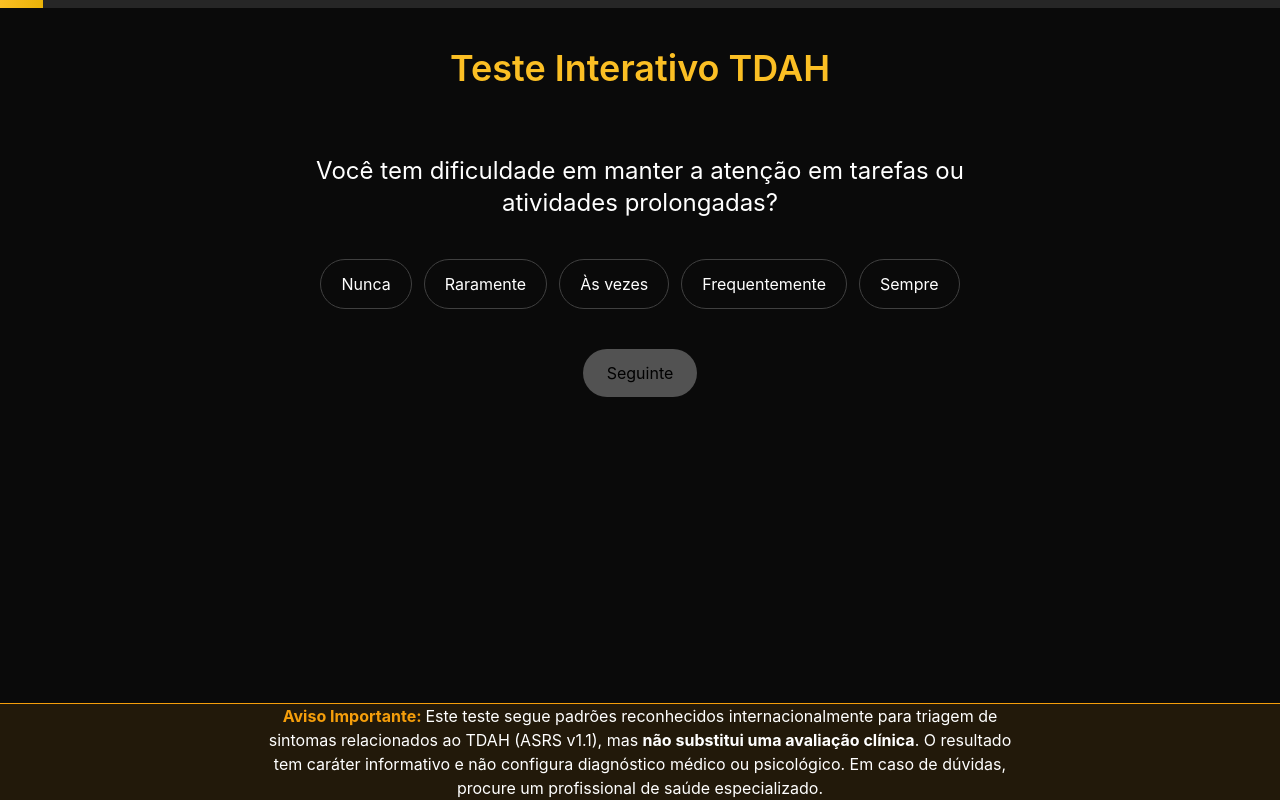
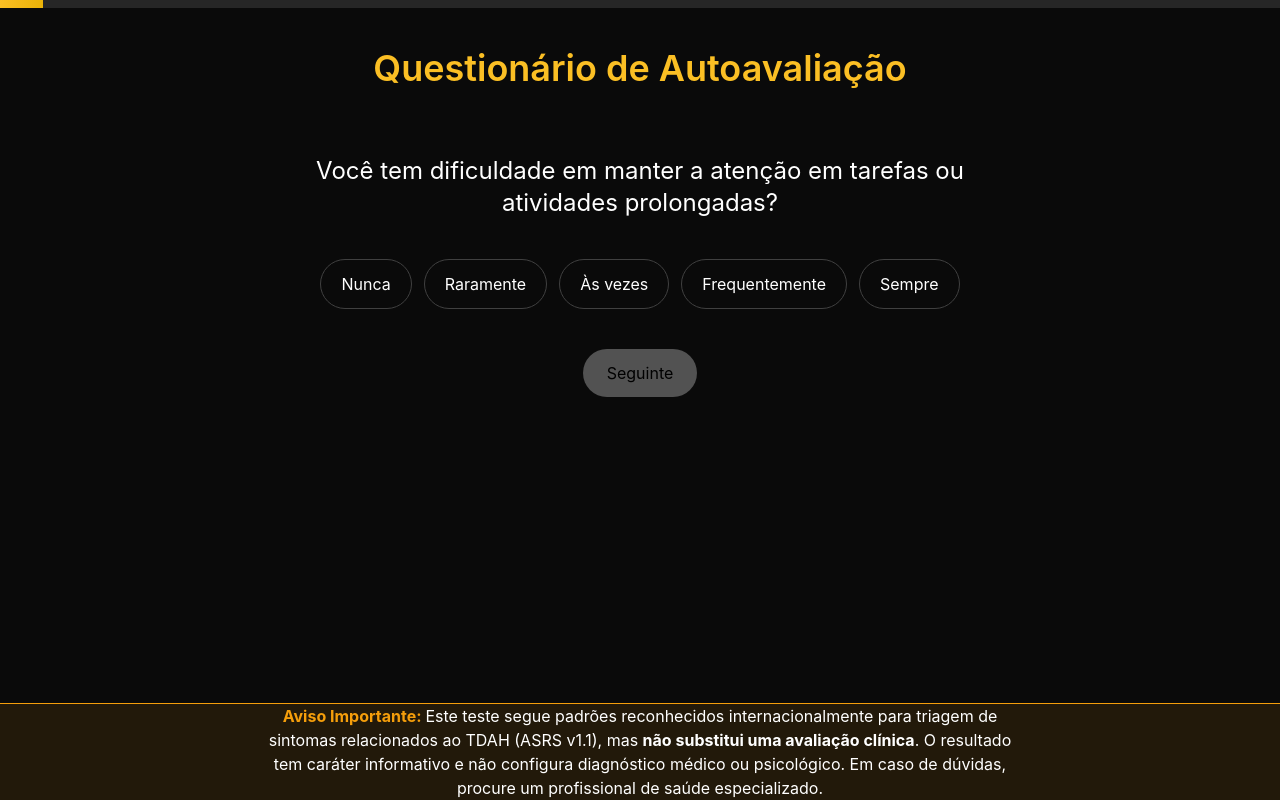
Before and after one commit to Funcionamente/teste-tdah, a Next.js app: page /teste in a window 1280 px wide. Built offline with nearby package versions, Linux system fonts and the light colour scheme.

Commit message:
Update page.js

```diff
--- a/app/teste/page.js
+++ b/app/teste/page.js
@@ -150,7 +150,7 @@ export default function TesteTDAH() {
 
       <div className="text-center mt-10">
         <h1 className="text-3xl md:text-4xl font-semibold text-amber-400">
-          Teste Interativo TDAH
+          Questionário de Autoavaliação
         </h1>
       </div>
 
@@ -215,7 +215,7 @@ export default function TesteTDAH() {
               Estamos calculando o seu resultado...
             </h2>
             <p className="text-lg mb-8">
-              Clique abaixo para acessar o resultado completo e receber os seus 2 e-books gratuitos.
+              Clique abaixo para acessar o resultado completo e receber os seus 2 materiais educativos.
             </p>
             <button
               className="px-8 py-4 bg-gradient-to-r from-amber-400 to-yellow-500 text-black rounded-full font-semibold hover:opacity-90 transition-all"
```
